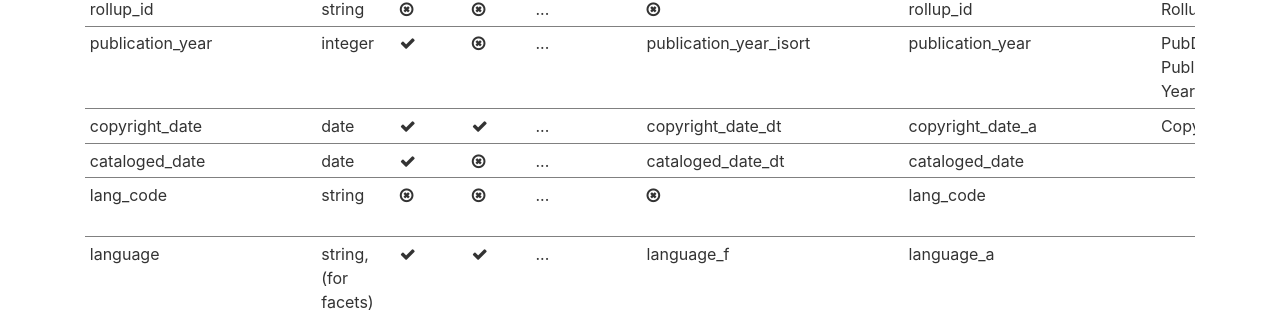
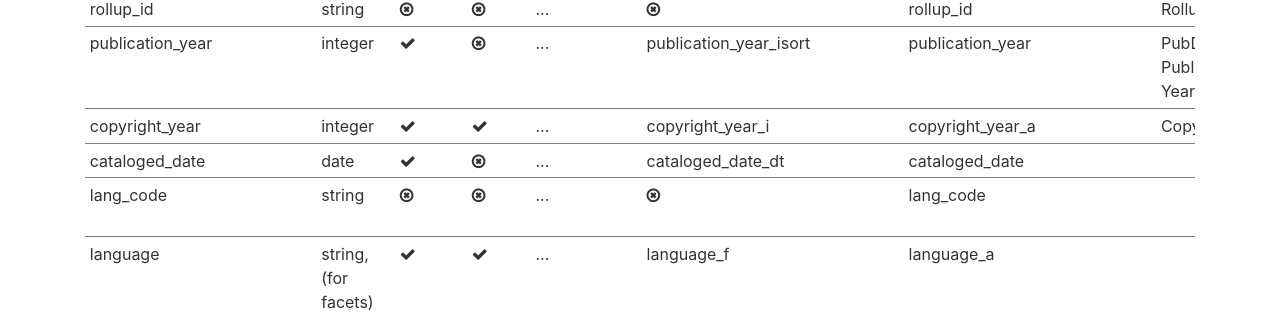
Before and after one commit to trln/sds-wiki, a Jekyll site: the page built from argot/table/index.html, in a window 1280 px wide and 900 px high, scrolled down 780 px. Shown: the part 144-456 px from the top of the window. Built offline with Jekyll 4.4.1, drawn with Linux system fonts in a browser that asks for light colours.

Commit message:
changed copyright_date to copyright_year, int type

```diff
--- a/_data/argot.yml
+++ b/_data/argot.yml
@@ -101,8 +101,8 @@
   ee: PubDateSort, Publication Year
   desc: Publication Year
 - id: '12'
-  key: copyright_date
-  type: dt
+  key: copyright_year
+  type: i
   multi: true
   indexed: true
   solr_attr:
```
